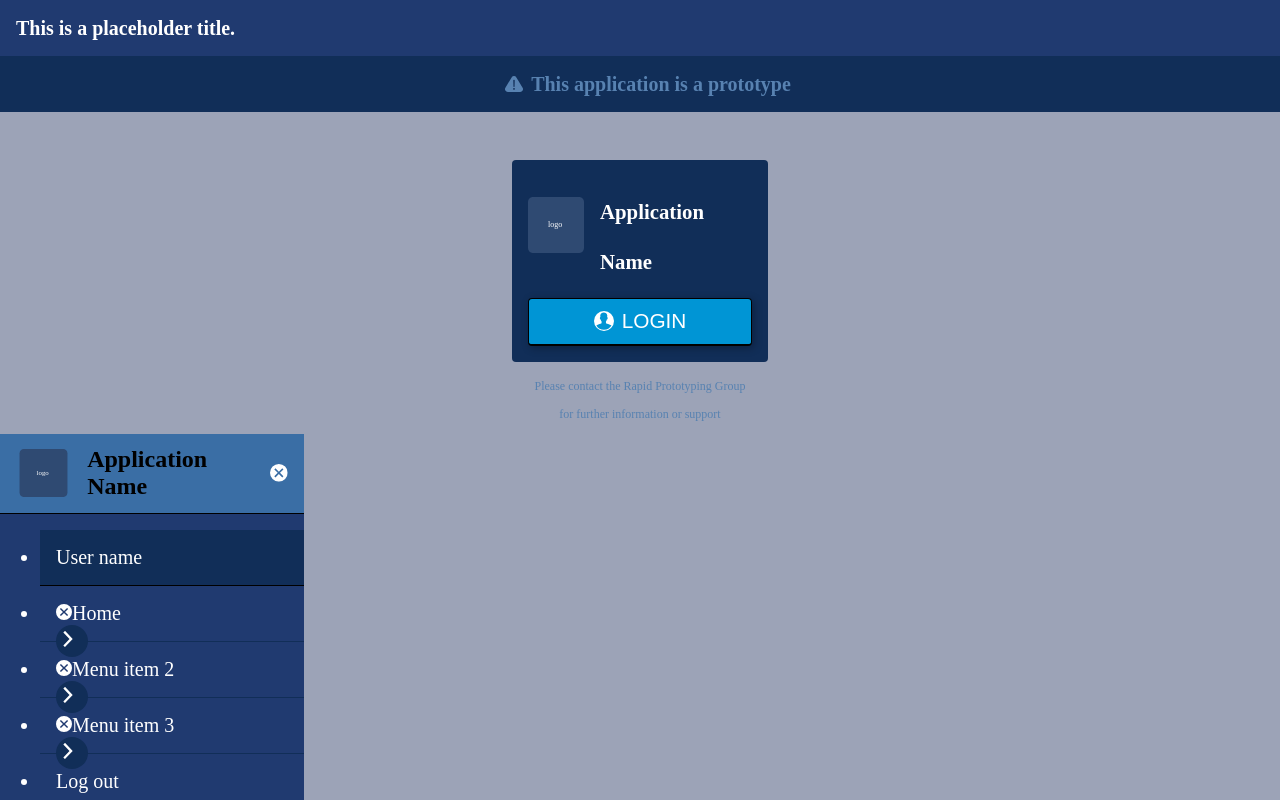
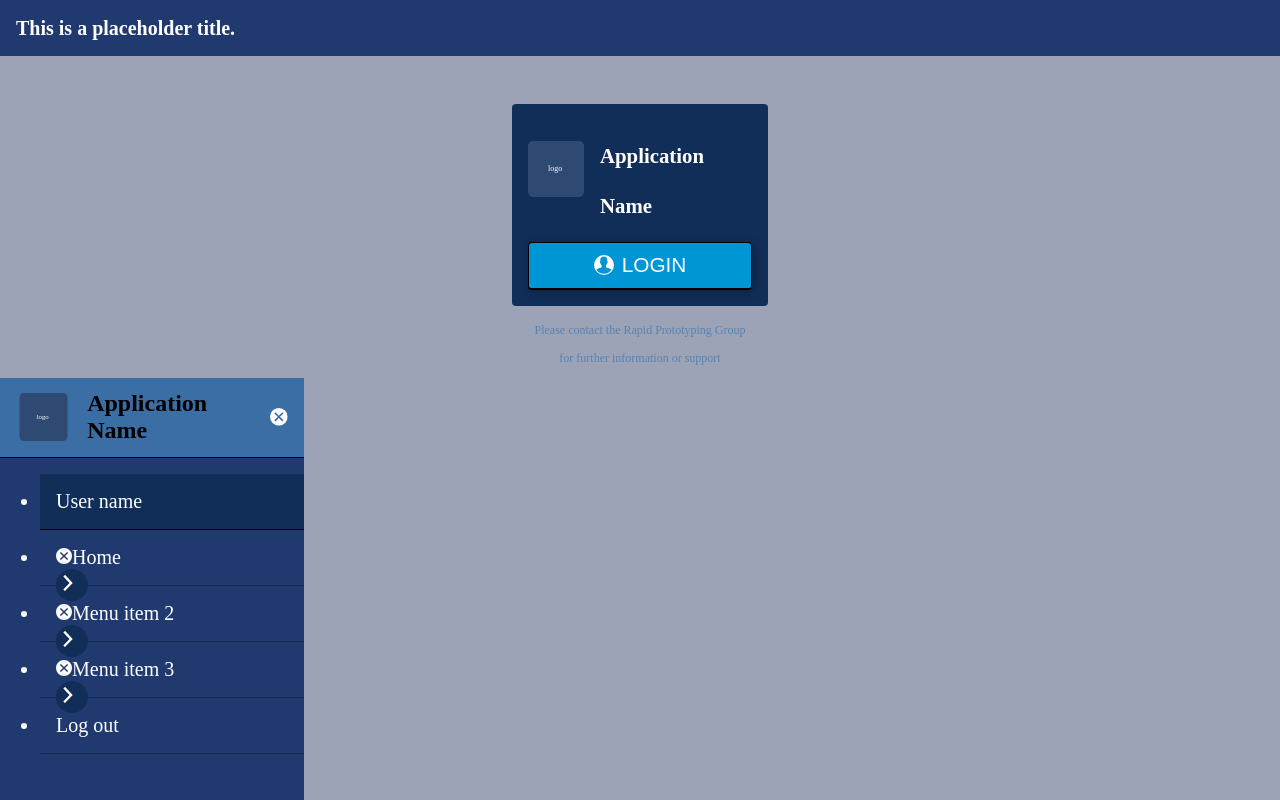
Before and after one commit to roy-davis/rpg-base-template, a React (Create React App) app: page /login in a window 1280 px wide. Shown: the top 800 px of the page. Built offline with nearby package versions, Linux system fonts and the light colour scheme.

Commit message:
Merged prototypebanner in appbar

```diff
--- a/src/Components/AppBar/appbar.css
+++ b/src/Components/AppBar/appbar.css
@@ -35,6 +35,27 @@
     padding-left: 1rem;
 }
 
+.appbar.prototype {
+    height: 3.5rem;
+    background-color: var(--blue-dark);
+    padding: 1rem;
+}
+
+.appbar.prototype h1 {
+    width: 100%;
+    height: 1.5rem;
+    line-height: 1.5rem;
+    text-align: center;
+    font-size: 1.25rem;
+    color: var(--menu-header-highlight);
+}
+
+.appbar.prototype h1 svg {
+    fill: #5882b1 !important;
+    margin-right: 0.5rem;
+    top: 0.125rem;
+}
+
 
 @media screen and (min-width: 320px) and (max-width: 1000px) {
     .hamburger { display: inline-block;}
--- a/src/Components/AppBar/index.tsx
+++ b/src/Components/AppBar/index.tsx
@@ -5,10 +5,18 @@ import './appbar.css';
 
 interface AppBarProps {
     title: string,
+    prototype?: boolean,
 };
 
 const AppBar: React.FC<AppBarProps> = (props) => {
 
+    if (props.prototype) {
+        return (
+            <aside className="appbar prototype">
+                <h1><SvgSprite icon="warning" width={18} fill="var(--black)" />This application is a prototype</h1>
+            </aside>
+        )
+    } else {
         return (
             <aside className="appbar">
                 <button
@@ -21,5 +29,7 @@ const AppBar: React.FC<AppBarProps> = (props) => {
         )
     }
 
+}
+
 
 export default AppBar;
--- a/src/Components/PrototypeBanner/index.tsx
+++ /dev/null
@@ -1,14 +0,0 @@
-import React from "react";
-import SvgSprite from '../SvgSprite';
-import './prototypebanner.css';
-
-const PrototypeBanner: React.FC = () => {
-    return (
-        <aside className="appbar prototype">
-            <h1><SvgSprite icon="warning" width={18} fill="var(--black)" />This application is a prototype</h1>
-        </aside>
-	)
-}
-
-
-export default PrototypeBanner;
--- a/src/Components/PrototypeBanner/prototypebanner.css
+++ /dev/null
@@ -1,20 +0,0 @@
-.appbar.prototype {
-    height: 3.5rem;
-    background-color: var(--blue-dark);
-    padding: 1rem;
-}
-
-.appbar.prototype h1 {
-    width: 100%;
-    height: 1.5rem;
-    line-height: 1.5rem;
-    text-align: center;
-    font-size: 1.25rem;
-    color: var(--menu-header-highlight);
-}
-
-.appbar.prototype h1 svg {
-    fill: #5882b1 !important;
-    margin-right: 0.5rem;
-    top: 0.125rem;
-}
--- a/src/Views/OAuthLogin.tsx
+++ b/src/Views/OAuthLogin.tsx
@@ -1,12 +1,10 @@
 import React from "react";
-import PrototypeBanner from '../Components/PrototypeBanner';
 import { OAuthLogin as OAuthLoginControl } from '../Components/OAuthControls';
 
 const OAuthLogin: React.FC = () => {
 
     return (
         <article className="page login">
-            <PrototypeBanner />
            <OAuthLoginControl />
         </article>
 	)
```
Lines whose indentation alone changed are shown as unchanged.
